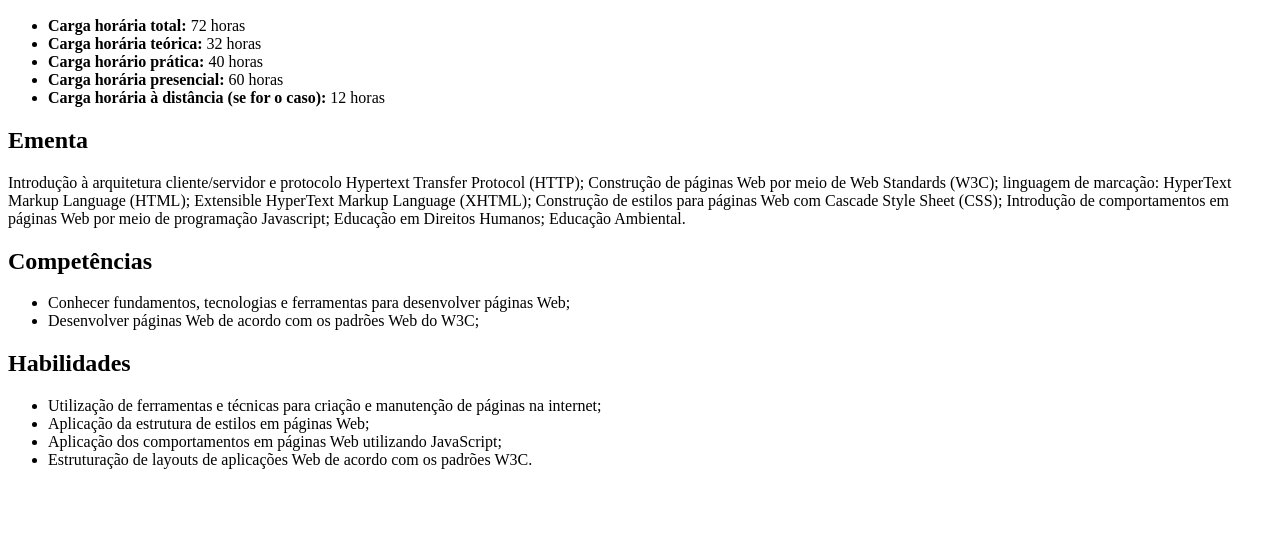
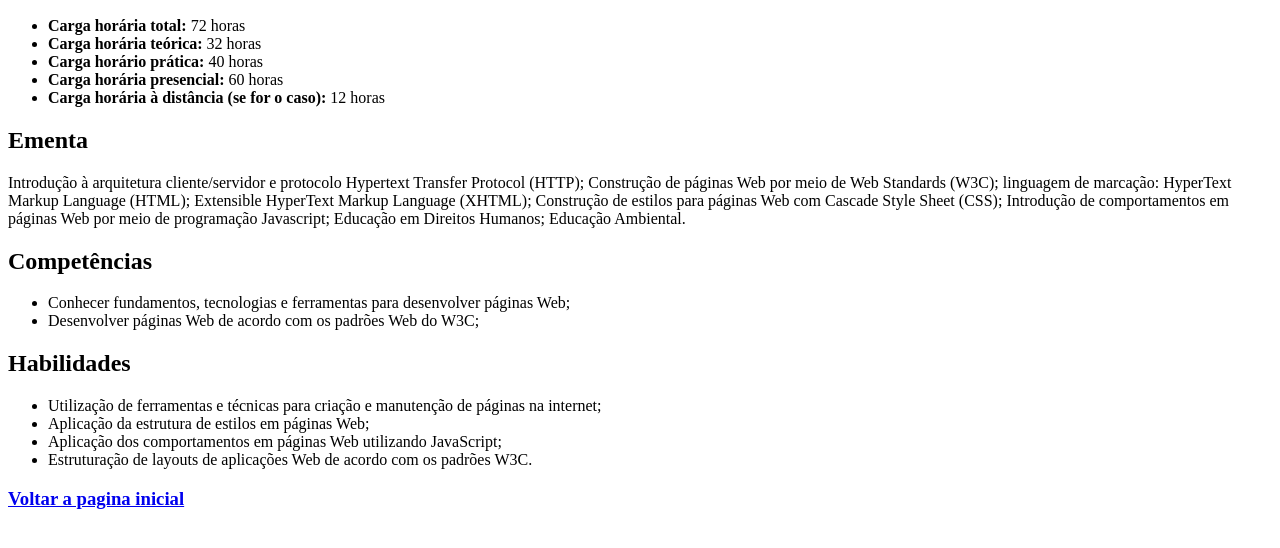
Before and after one commit to athusx/PEW, a plain HTML site: page index.html in a window 1280 px wide. Shown: the part 110-658 px from the top of the page. Drawn offline with Linux system fonts and the light colour scheme.

Commit message:
Update index.html

```diff
--- a/index.html
+++ b/index.html
@@ -37,6 +37,6 @@
         <li>Aplicação dos comportamentos em páginas Web utilizando JavaScript;</li>
         <li>Estruturação de layouts de aplicações Web de acordo com os padrões W3C.</li>
     </ul>
-
+    <h3><a href="https://athusx.github.io/ATIVIDADES/">Voltar a pagina inicial</a></h3>
 </body>
 </html>
```
